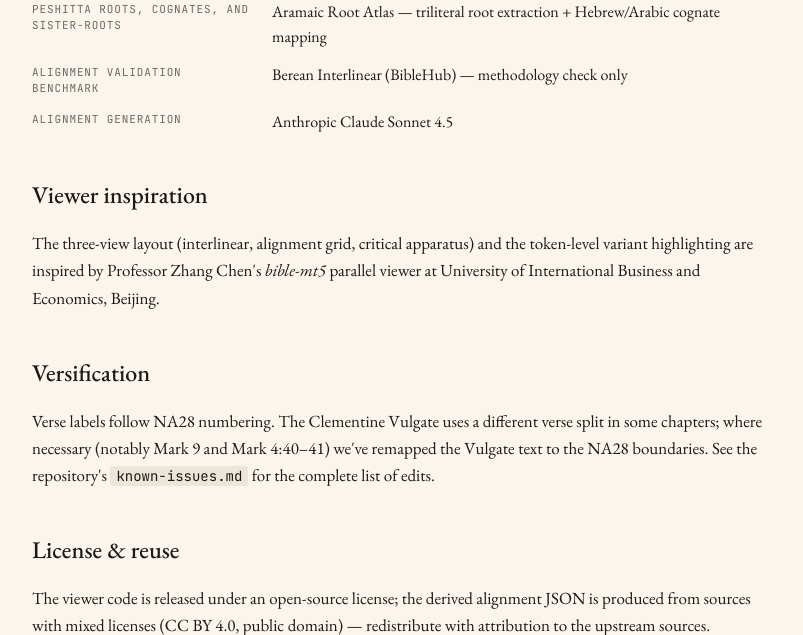
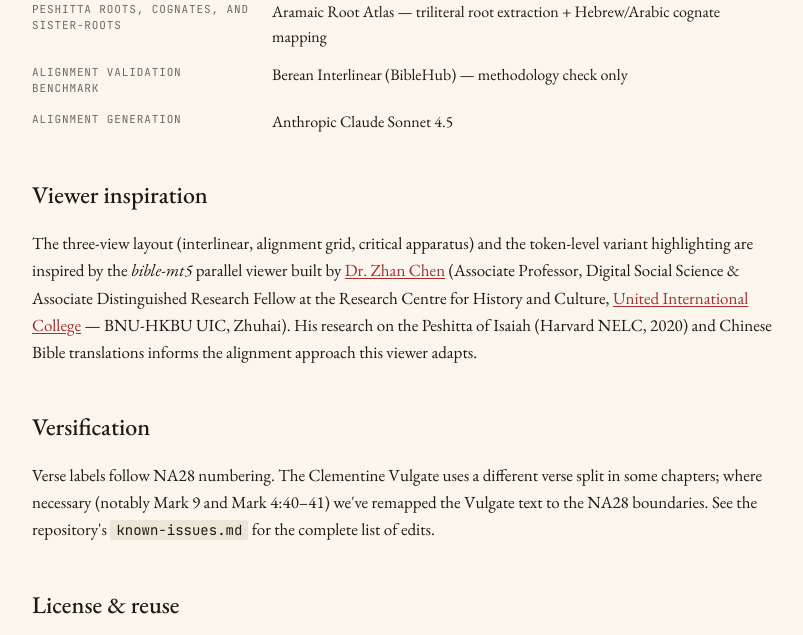
Before and after one commit to Jossifresben/translation-alignment, a Flask app: page /about in a window 1280 px wide. Shown: the part 894-1529 px from the top of the page, without its empty margins (236-1039 px from the left). Run offline with Flask 3, Linux system fonts and the light colour scheme; some libraries are stand-ins or nearby versions.

Commit message:
fix: correct Prof. Zhan Chen's name + institution in About page
Research confirmed: it's Zhan Chen (not 'Zhang'), at United
International College (BNU-HKBU UIC) in Zhuhai. Associate Professor,
Digital Social Science + Research Fellow at the Research Centre for
History and Culture. PhD Harvard NELC 2020 on the Peshitta of Isaiah.

Linked to his staff page (staff.uic.edu.cn/zhanchen) and UIC's home.
No ORCID wired — thorough search of the ORCID registry returned no
match; leaving it out rather than guessing.

BRAINSTORM_NOTES.md, spec, and plan still say 'Zhang' — left as
historical artifacts; the live About page is what readers see.

```diff
--- a/templates/about.html
+++ b/templates/about.html
@@ -71,9 +71,15 @@
 
   <h2>Viewer inspiration</h2>
   <p>The three-view layout (interlinear, alignment grid, critical apparatus)
-    and the token-level variant highlighting are inspired by
-    Professor Zhang Chen's <em>bible-mt5</em> parallel viewer at
-    University of International Business and Economics, Beijing.</p>
+    and the token-level variant highlighting are inspired by the
+    <em>bible-mt5</em> parallel viewer built by
+    <a href="https://staff.uic.edu.cn/zhanchen/en">Dr. Zhan Chen</a>
+    (Associate Professor, Digital Social Science &amp; Associate Distinguished
+    Research Fellow at the Research Centre for History and Culture,
+    <a href="https://uic.edu.cn/en">United International College</a> —
+    BNU-HKBU UIC, Zhuhai). His research on the Peshitta of Isaiah
+    (Harvard NELC, 2020) and Chinese Bible translations informs the
+    alignment approach this viewer adapts.</p>
 
   <h2>Versification</h2>
   <p>Verse labels follow NA28 numbering. The Clementine Vulgate uses a
```
